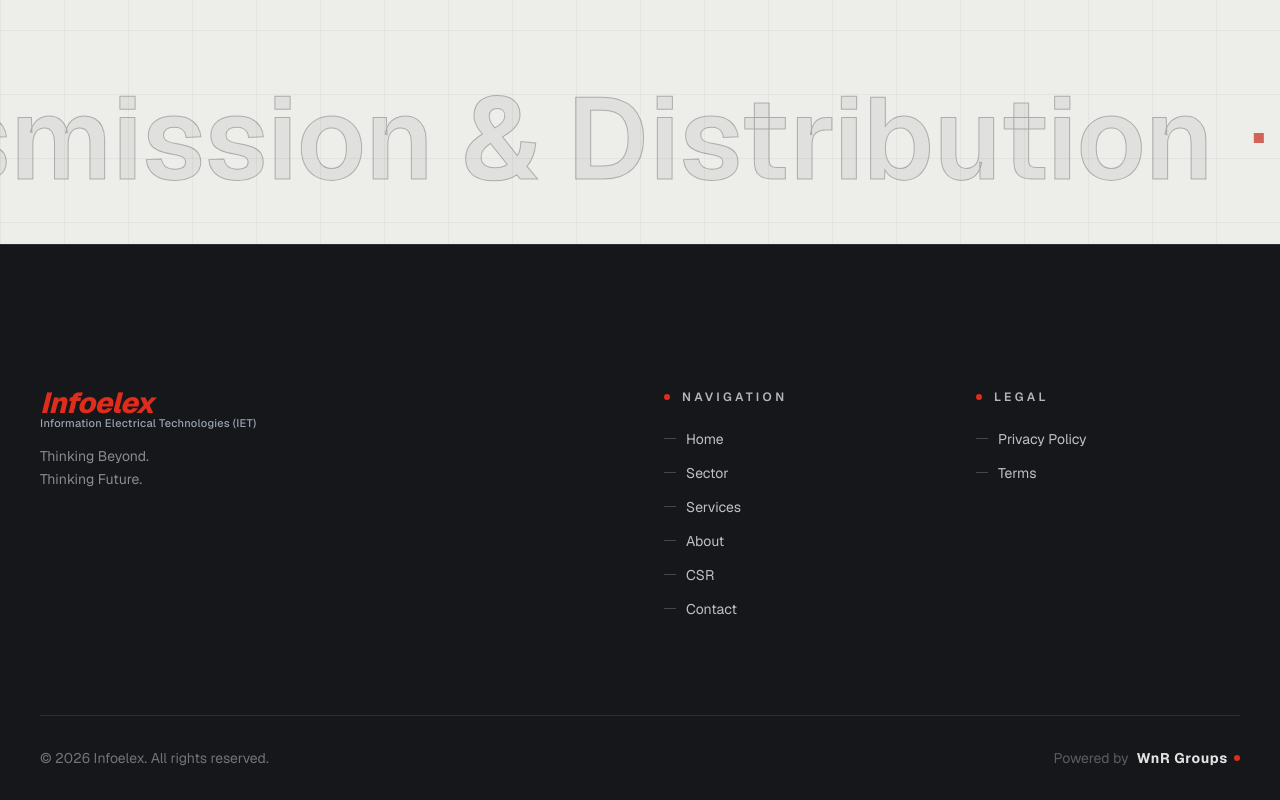
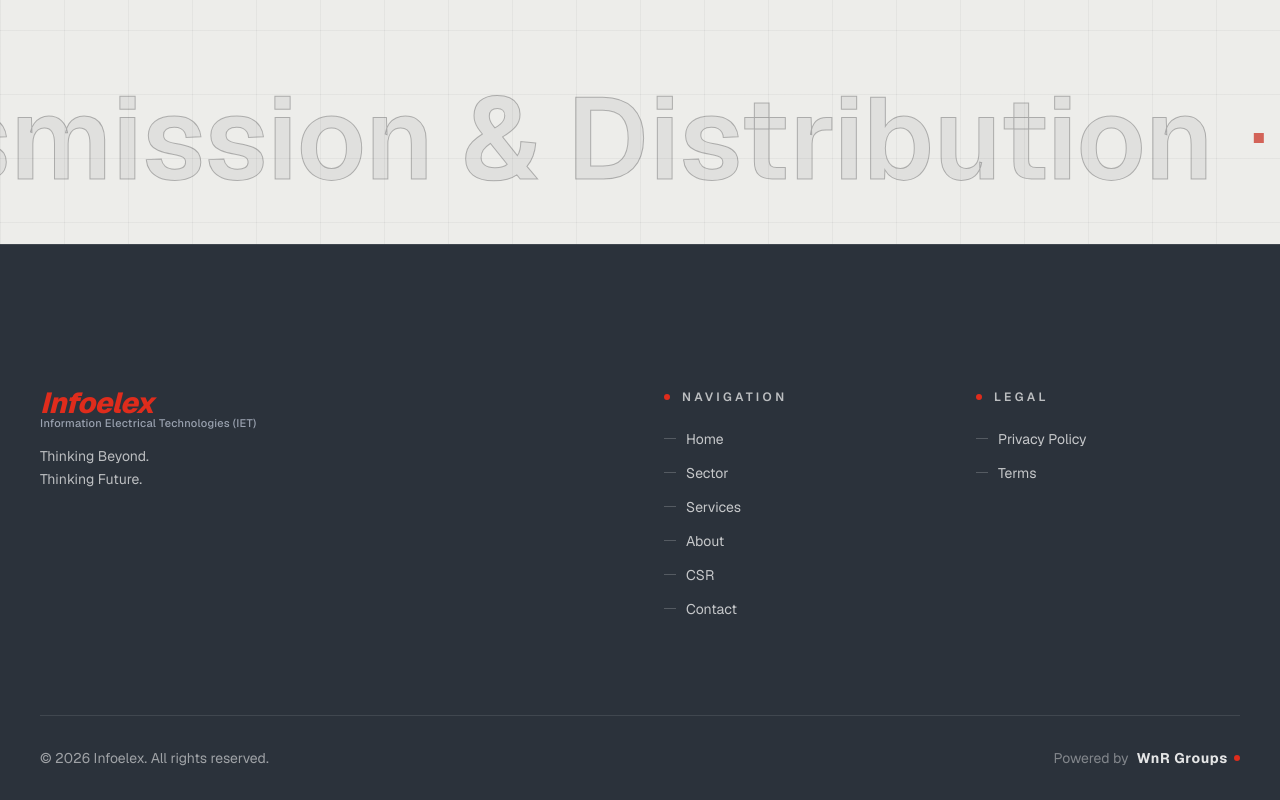
Before and after one commit to wnr-group/infoelex-app, a Next.js app: page / in a window 1280 px wide. Shown: the part 9464-10264 px from the top of the page. Built offline with nearby package versions, Linux system fonts and the light colour scheme.

Commit message:
style: slate footer on the homepage
Co-Authored-By: Claude Sonnet 5.5 <noreply@anthropic.com>

```diff
--- a/app/globals.css
+++ b/app/globals.css
@@ -109,6 +109,7 @@ body {
   --color-graphite-600: #4a4f56;
   --color-steel: #6b7078;
   --color-slate-blue: #7c8a99;
+  --color-slate-deep: #2b323b;
   --color-signal: #c8281a;
   --color-signal-deep: #a8210f;
 
--- a/components/layout/footer.tsx
+++ b/components/layout/footer.tsx
@@ -40,7 +40,7 @@ export function Footer() {
 
   return (
     <footer
-      className={`relative overflow-hidden border-t border-white/10 text-paper ${isHome ? "bg-graphite-950" : "bg-ink"}`}
+      className={`relative overflow-hidden border-t border-white/10 text-paper ${isHome ? "bg-slate-deep" : "bg-ink"}`}
     >
       {/* TECHNICAL GRID BACKDROP */}
       <div
@@ -88,7 +88,7 @@ export function Footer() {
             <Link href={isHome ? "#home" : "/"} className="inline-block" aria-label="Infoelex home">
               <Logo isDarkBg />
             </Link>
-            <p className="mt-4 max-w-xs text-sm leading-relaxed text-graphite">
+            <p className={`mt-4 max-w-xs text-sm leading-relaxed ${isHome ? "text-paper/70" : "text-graphite"}`}>
               Thinking Beyond.
               <br />
               Thinking Future.
@@ -116,7 +116,7 @@ export function Footer() {
 
         {/* BOTTOM SECTION */}
         <div className="mt-8 border-t border-white/10 py-8">
-          <div className="flex flex-col gap-4 md:flex-row md:items-center md:justify-between text-sm text-graphite">
+          <div className={`flex flex-col gap-4 md:flex-row md:items-center md:justify-between text-sm ${isHome ? "text-paper/70" : "text-graphite"}`}>
             <p className="order-2 md:order-1 opacity-80">
               © {new Date().getFullYear()} Infoelex. All rights reserved.
             </p>
```
